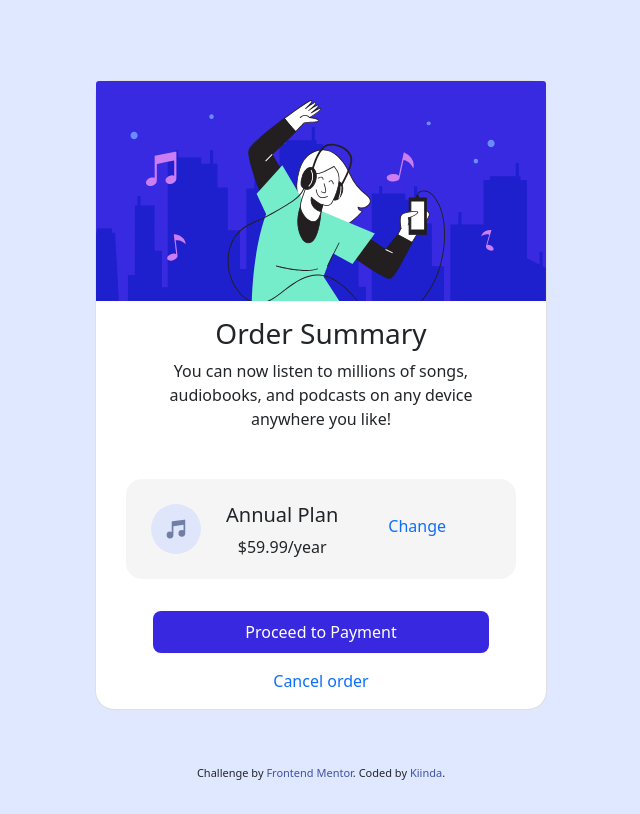
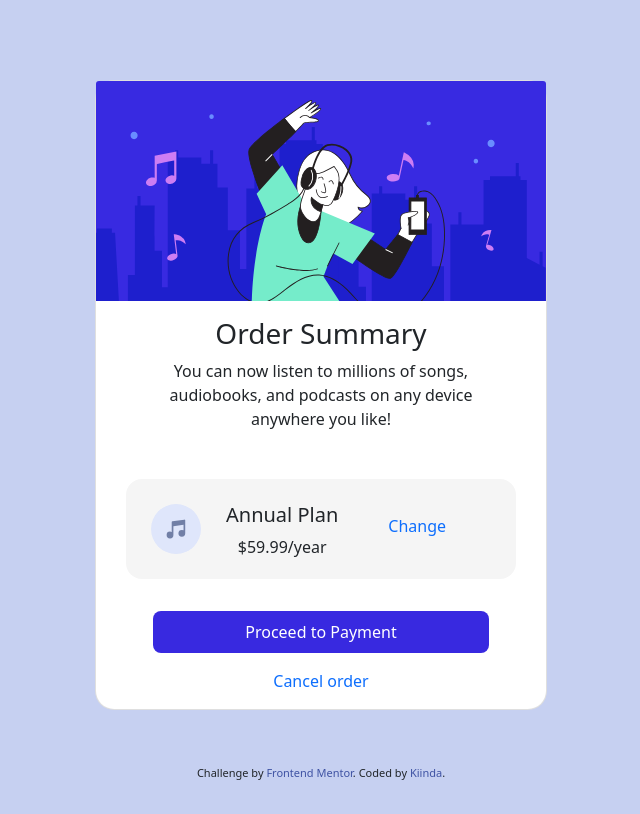
Before and after one commit to kiiinda/order-summary-component-main-, a plain HTML site: page index.html in a window 1280 px wide. Shown: the whole page, without its empty margins (319-959 px from the left). Drawn offline with nearby package versions, Linux system fonts and the light colour scheme.

Commit message:
"changed bg-color"

```diff
--- a/styles.css
+++ b/styles.css
@@ -4,7 +4,7 @@ body{
     justify-content: center;
     align-items: center;
     text-align: center;
-    background-color:  hsl(225, 100%, 94%)
+    background-color:  hsl(225, 61%, 86%)
   }
   .card{
     border-radius: 1.2em;
```
